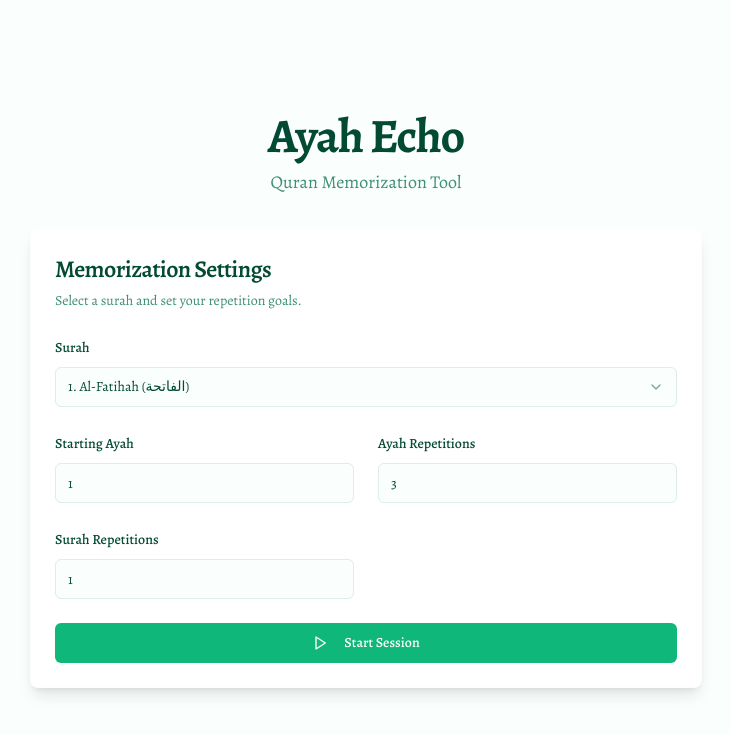
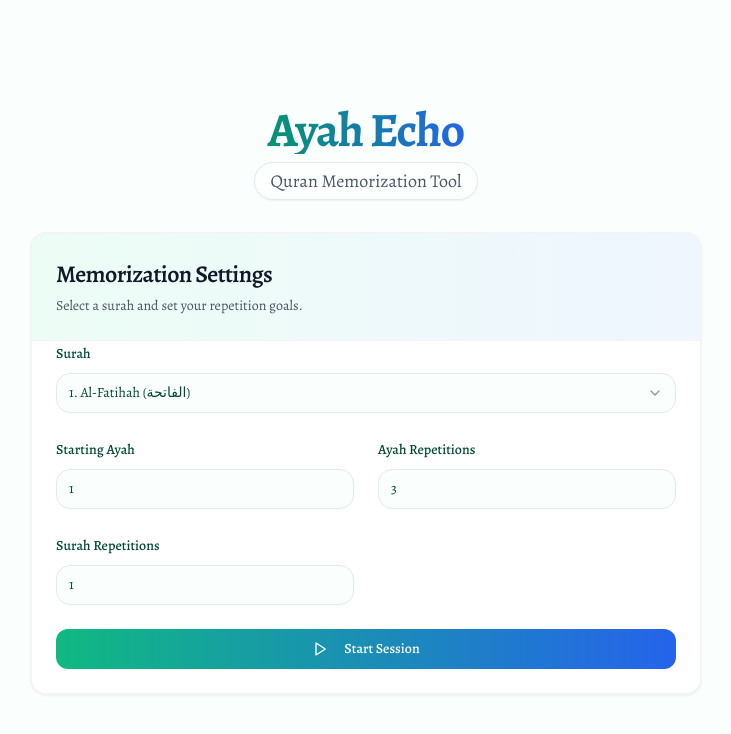
Before and after one commit to NabilPervez/quran-recitation, a Next.js app: page / in a window 1280 px wide. Shown: the top 734 px of the page, without its empty margins (274-1005 px from the left). Built offline with nearby package versions, Linux system fonts and the light colour scheme.

Commit message:
Update UI to match Baraka Boost design system: rounded cards, gradients, and typography

```diff
--- a/src/app/globals.css
+++ b/src/app/globals.css
@@ -32,7 +32,7 @@ body {
     --chart-3: 197 37% 24%;
     --chart-4: 43 74% 66%;
     --chart-5: 27 87% 67%;
-    --radius: 0.5rem;
+    --radius: 1rem;
     --sidebar-background: 0 0% 98%;
     --sidebar-foreground: 240 5.3% 26.1%;
     --sidebar-primary: 240 5.9% 10%;
@@ -42,6 +42,7 @@ body {
     --sidebar-border: 220 13% 91%;
     --sidebar-ring: 217.2 91.2% 59.8%;
   }
+
   .dark {
     --background: 161 94% 5%;
     --foreground: 150 50% 98%;
@@ -82,6 +83,7 @@ body {
   * {
     @apply border-border;
   }
+
   body {
     @apply bg-background text-foreground;
   }
--- a/src/app/page.tsx
+++ b/src/app/page.tsx
@@ -61,10 +61,10 @@ const SettingsForm: FC<{
   };
 
   return (
-    <Card className="w-full max-w-2xl shadow-lg border-accent/20">
-      <CardHeader>
-        <CardTitle className="font-headline text-2xl text-accent-foreground">Memorization Settings</CardTitle>
-        <CardDescription>Select a surah and set your repetition goals.</CardDescription>
+    <Card className="w-full max-w-2xl bg-white rounded-2xl shadow-sm border-2 border-gray-100 overflow-hidden">
+      <CardHeader className="bg-gradient-to-r from-emerald-50 to-blue-50 border-b border-gray-100">
+        <CardTitle className="font-headline text-2xl text-gray-900">Memorization Settings</CardTitle>
+        <CardDescription className="text-gray-600">Select a surah and set your repetition goals.</CardDescription>
       </CardHeader>
       <CardContent className="grid grid-cols-1 md:grid-cols-2 gap-6">
         <div className="space-y-2 md:col-span-2">
@@ -95,7 +95,7 @@ const SettingsForm: FC<{
           <Input id="surah-reps" type="number" value={surahReps} onChange={e => setSurahReps(Number(e.target.value))} min="1" disabled={isSessionActive} />
         </div>
         <div className="md:col-span-2">
-          <Button onClick={handleStart} disabled={isSessionActive} className="w-full bg-primary hover:bg-primary/90 text-primary-foreground">
+          <Button onClick={handleStart} disabled={isSessionActive} className="w-full bg-gradient-to-r from-emerald-500 to-blue-600 hover:from-emerald-600 hover:to-blue-700 text-white rounded-xl shadow-emerald-100 transition-all duration-300 transform hover:scale-[1.02] active:scale-[0.98]">
             <Play className="mr-2 h-4 w-4" /> Start Session
           </Button>
         </div>
@@ -107,14 +107,14 @@ const SettingsForm: FC<{
 const AyahDisplay: FC<{ data: AyahData | null, isVisible: boolean }> = ({ data, isVisible }) => {
   if (!data) {
     return (
-      <Card className={`w-full max-w-5xl shadow-lg border-accent/20 transition-opacity duration-500 ease-in-out opacity-0`}>
+      <Card className={`w-full max-w-5xl bg-white rounded-2xl shadow-sm border-2 border-gray-100 transition-opacity duration-500 ease-in-out opacity-0`}>
         <CardContent className="p-6 md:p-10 text-center flex flex-col gap-8 h-[290px]" />
       </Card>
     );
   }
 
   return (
-    <Card className={`w-full max-w-5xl shadow-lg border-accent/20 transition-opacity duration-500 ease-in-out ${isVisible ? 'opacity-100' : 'opacity-0'}`}>
+    <Card className={`w-full max-w-5xl bg-white rounded-2xl shadow-sm border-2 border-gray-100 transition-opacity duration-500 ease-in-out ${isVisible ? 'opacity-100' : 'opacity-0'}`}>
       <CardContent className="p-6 md:p-10 text-center flex flex-col gap-8 min-h-[290px] justify-center">
         <p className="font-headline text-4xl md:text-6xl lg:text-7xl leading-normal text-foreground" dir="rtl" lang="ar">
           {data.arabic}
@@ -154,8 +154,8 @@ const PlayerControls: FC<{
       <Button onClick={onRepeat} variant="ghost" size="icon" className="text-accent-foreground/70 hover:text-accent-foreground">
         <Repeat1 className="h-5 w-5" />
       </Button>
-      <Button onClick={onPlayPause} size="lg" className="rounded-full h-16 w-16 bg-primary hover:bg-primary/90 text-primary-foreground shadow-md">
-        {playerState.isPlaying ? <Pause className="h-8 w-8" /> : <Play className="h-8 w-8" />}
+      <Button onClick={onPlayPause} size="lg" className="rounded-full h-16 w-16 bg-gradient-to-r from-emerald-500 to-blue-600 hover:from-emerald-600 hover:to-blue-700 text-white shadow-emerald-100 transition-all duration-300 transform hover:scale-105 active:scale-95 shadow-lg">
+        {playerState.isPlaying ? <Pause className="h-8 w-8" /> : <Play className="h-8 w-8 ml-1" />}
       </Button>
       <Button variant="ghost" size="icon" className="text-accent-foreground/70 hover:text-accent-foreground" disabled>
         <Repeat className="h-5 w-5 opacity-0" />
@@ -170,14 +170,14 @@ const PlayerControls: FC<{
         <Switch id="autoplay-switch" checked={isAutoplayEnabled} onCheckedChange={onAutoplayChange} />
       </div>
       <div className="flex items-center gap-2">
-            <Button onClick={() => onSettingsChange({ ayahReps: Math.max(1, settings.ayahReps - 1)})} variant="outline" size="icon" className="h-8 w-8"><Minus className="h-4 w-4" /></Button>
+        <Button onClick={() => onSettingsChange({ ayahReps: Math.max(1, settings.ayahReps - 1) })} variant="outline" size="icon" className="h-8 w-8"><Minus className="h-4 w-4" /></Button>
         <span className="text-muted-foreground text-sm whitespace-nowrap">Ayah: {playerState.currentAyahRep} / {settings.ayahReps}</span>
-            <Button onClick={() => onSettingsChange({ ayahReps: settings.ayahReps + 1})} variant="outline" size="icon" className="h-8 w-8"><Plus className="h-4 w-4" /></Button>
+        <Button onClick={() => onSettingsChange({ ayahReps: settings.ayahReps + 1 })} variant="outline" size="icon" className="h-8 w-8"><Plus className="h-4 w-4" /></Button>
       </div>
       <div className="flex items-center gap-2">
-            <Button onClick={() => onSettingsChange({ surahReps: Math.max(1, settings.surahReps - 1)})} variant="outline" size="icon" className="h-8 w-8"><Minus className="h-4 w-4" /></Button>
+        <Button onClick={() => onSettingsChange({ surahReps: Math.max(1, settings.surahReps - 1) })} variant="outline" size="icon" className="h-8 w-8"><Minus className="h-4 w-4" /></Button>
         <span className="text-muted-foreground text-sm whitespace-nowrap">Surah: {playerState.currentSurahRep} / {settings.surahReps}</span>
-            <Button onClick={() => onSettingsChange({ surahReps: settings.surahReps + 1})} variant="outline" size="icon" className="h-8 w-8"><Plus className="h-4 w-4" /></Button>
+        <Button onClick={() => onSettingsChange({ surahReps: settings.surahReps + 1 })} variant="outline" size="icon" className="h-8 w-8"><Plus className="h-4 w-4" /></Button>
       </div>
     </div>
   </div>
@@ -191,8 +191,8 @@ const AyahTitle: FC<{ settings: SessionSettings | null, playerState: PlayerState
 
   return (
     <div className="text-center mb-6">
-      <h1 className="text-4xl md:text-5xl font-headline font-bold text-accent-foreground tracking-tight">{settings.surah.englishName}</h1>
-      <p className="text-muted-foreground text-lg mt-2">{settings.surah.name} : Ayah {playerState.currentAyah}</p>
+      <h1 className="text-4xl md:text-5xl font-headline font-bold text-gray-900 tracking-tight">{settings.surah.englishName}</h1>
+      <p className="text-gray-600 text-lg mt-2">{settings.surah.name} : Ayah {playerState.currentAyah}</p>
     </div>
   );
 }
@@ -395,7 +395,7 @@ export default function Home() {
     const playAudio = () => {
       audio.play().catch(e => {
         console.error("Audio play error:", e);
-            setPlayerState(p => ({...p, isPlaying: false}));
+        setPlayerState(p => ({ ...p, isPlaying: false }));
       });
     };
 
@@ -465,10 +465,10 @@ export default function Home() {
     <main className="flex min-h-screen flex-col items-center justify-center p-4 md:p-8 space-y-8 bg-background font-body">
       {!isSessionActive && (
         <div className="text-center">
-            <h1 className="text-4xl md:text-5xl font-headline font-bold text-accent-foreground tracking-tight">
+          <h1 className="text-4xl md:text-5xl font-headline font-bold text-transparent bg-clip-text bg-gradient-to-r from-emerald-600 to-blue-600 tracking-tight">
             Ayah Echo
           </h1>
-            <p className="text-muted-foreground text-lg mt-2">Quran Memorization Tool</p>
+          <p className="text-gray-600 text-lg mt-2 px-4 py-1 bg-white/50 backdrop-blur-sm rounded-full inline-block border border-gray-200 shadow-sm">Quran Memorization Tool</p>
         </div>
       )}
 
@@ -510,11 +510,11 @@ export default function Home() {
           src={audioSrc}
           onEnded={handleAudioEnd}
           onPlay={() => {
-            if (!playerState.isPlaying) setPlayerState(p => ({...p, isPlaying: true}))
+            if (!playerState.isPlaying) setPlayerState(p => ({ ...p, isPlaying: true }))
           }}
           onPause={() => {
             if (playerState.isPlaying && !autoplayTimeoutRef.current) {
-                setPlayerState(p => ({...p, isPlaying: false}))
+              setPlayerState(p => ({ ...p, isPlaying: false }))
             }
           }}
         />
```
Lines whose indentation alone changed are shown as unchanged.
